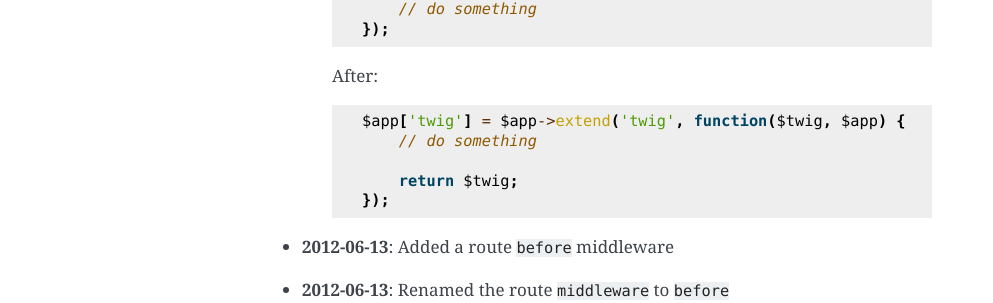
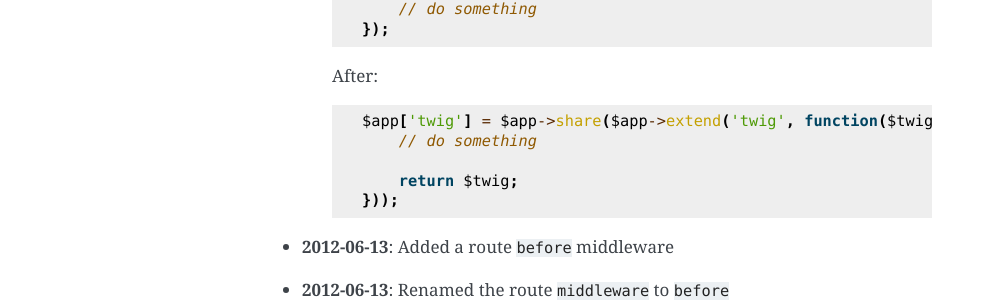
Before and after one commit to silexphp/Silex, a Sphinx documentation site: the page built from doc/changelog.rst, in a window 1280 px wide. Shown: the part 230-533 px from the top of the page, without its empty margins (148-1141 px from the left). Built offline with Sphinx 7.4.7, drawn with Linux system fonts in a browser that asks for light colours.

Commit message:
fixed doc

```diff
--- a/doc/changelog.rst
+++ b/doc/changelog.rst
@@ -12,11 +12,11 @@ Changelog
 
     After::
 
-        $app['twig'] = $app->extend('twig', function($twig, $app) {
+        $app['twig'] = $app->share($app->extend('twig', function($twig, $app) {
             // do something
 
             return $twig;
-        });
+        }));
 
 * **2012-06-13**: Added a route ``before`` middleware
 
--- a/doc/providers/twig.rst
+++ b/doc/providers/twig.rst
@@ -126,12 +126,12 @@ Customization
 You can configure the Twig environment before using it by extending the
 ``twig`` service::
 
-    $app['twig'] = $app->extend('twig', function($twig, $app) {
+    $app['twig'] = $app->share($app->extend('twig', function($twig, $app) {
         $twig->addGlobal('pi', 3.14);
         $twig->addFilter('levenshtein', new \Twig_Filter_Function('levenshtein'));
 
         return $twig;
-    });
+    }));
 
 For more information, check out the `Twig documentation
 <http://twig.sensiolabs.org>`_.
```
